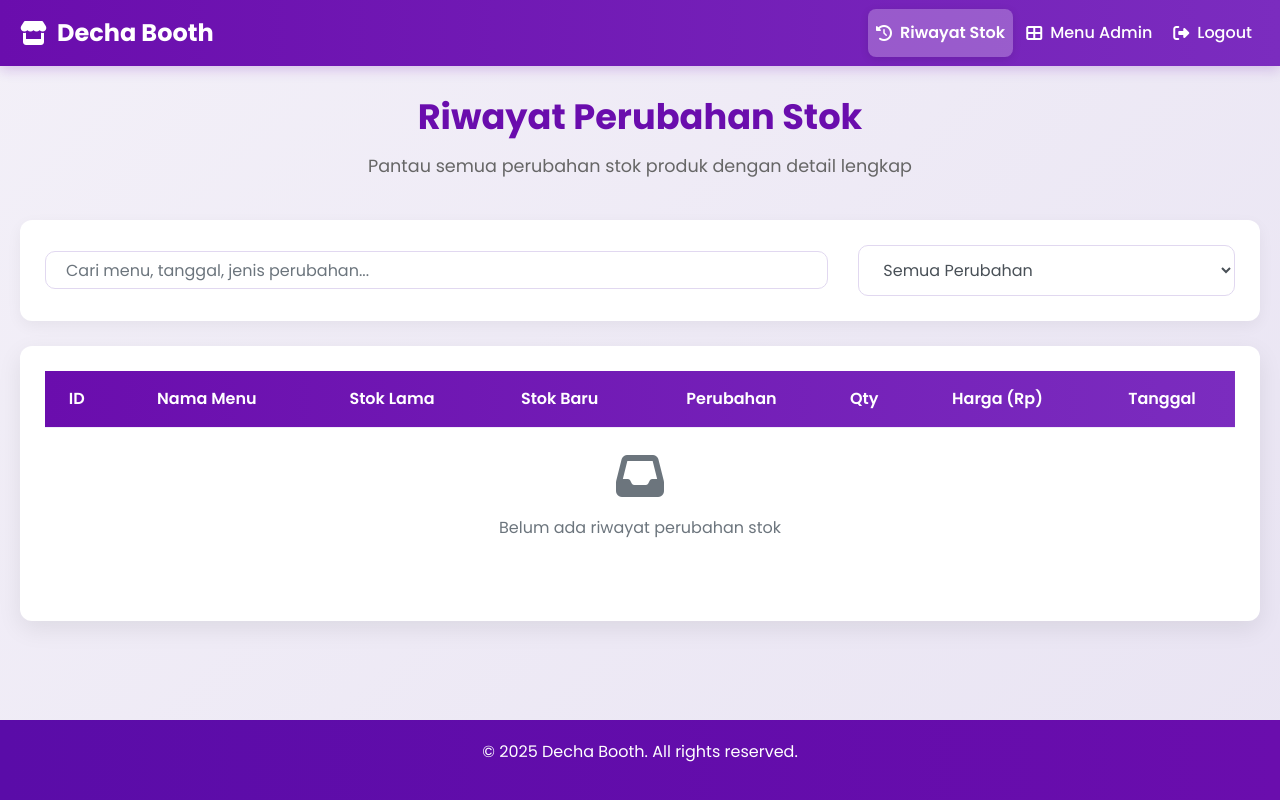
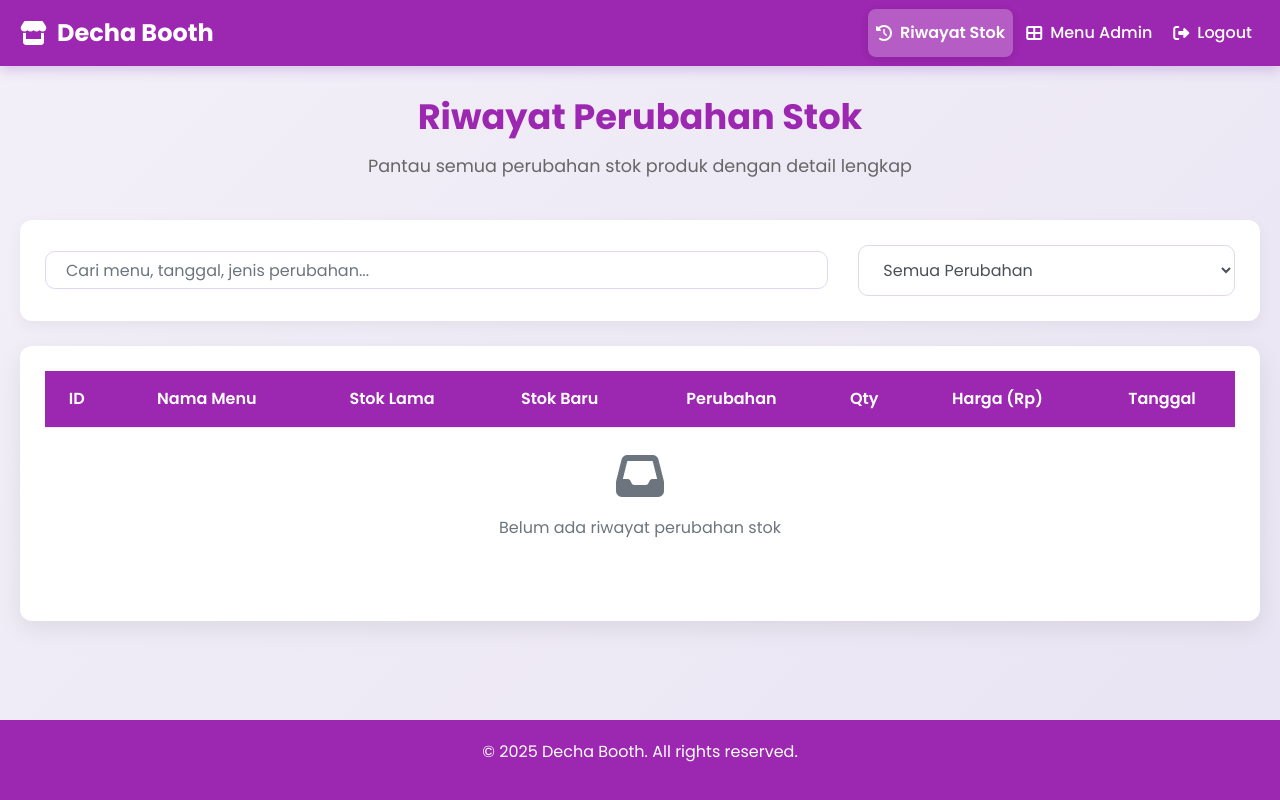
Before and after one commit to fauzifzifi/dechabooth, a PHP site: page /admin_trigger.php in a window 1280 px wide. Run offline with PHP 8.4, Linux system fonts and the light colour scheme; the visitor is signed in with stand-in values (Sample User, id 1); data that the repository does not hold is empty.

Commit message:
Update admin_trigger.php

```diff
--- a/admin_trigger.php
+++ b/admin_trigger.php
@@ -22,9 +22,9 @@ include 'koneksi.php';
 
     <style>
         :root {
-            --primary: #6a0dad;
-            --primary-light: #7b2cbf;
-            --primary-dark: #5a0ca8;
+            --primary: #9c27b0;
+            --primary-light: #9c27b0;
+            --primary-dark: #9c27b0;
             --secondary: #9d4edd;
             --accent: #c77dff;
             --light: #f8f7fc;
```
